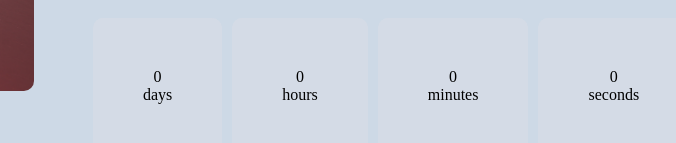
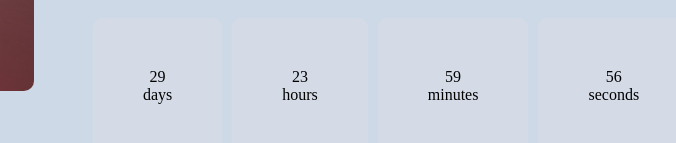
Before and after one commit to ope120/opeyemi, a plain HTML site: page index.html in a window 1280 px wide. Shown: the part 377-520 px from the top of the page, 604-1280 px from the left. Drawn offline with Linux system fonts and the light colour scheme.

Commit message:
Update index.html

```diff
--- a/index.html
+++ b/index.html
@@ -30,6 +30,6 @@
     </article>
   </section>
 
-  <script src=".javascript.js"></script>
+  <script src="javascript.js"></script>
 </body>
 </html>
```
